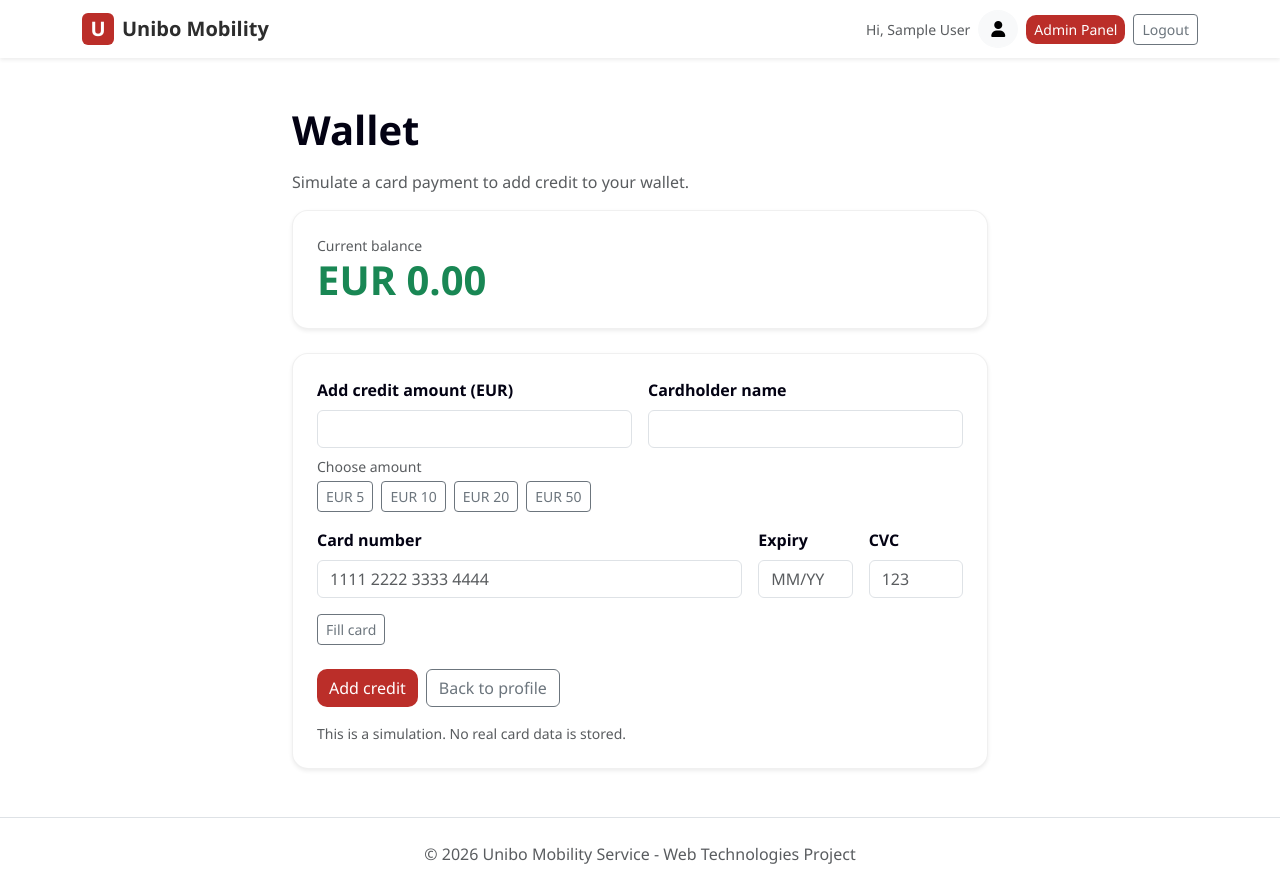
After one commit to Matte1404/Web-Technology-Project, a PHP site: page /wallet.php in a window 1280 px wide. The commit adds this page. Run offline with PHP 8.4, Linux system fonts and the light colour scheme; the visitor is signed in with stand-in values (Sample User, id 1).

Commit message:
refactoring payment method

```diff
--- a/header.php
+++ b/header.php
@@ -27,6 +27,9 @@ $userName = $isLoggedIn ? $_SESSION['user_name'] : '';
         <div class="ms-auto d-flex align-items-center gap-2">
             <?php if ($isLoggedIn): ?>
                 <span class="small text-muted d-none d-md-inline">Hi, <?php echo htmlspecialchars($userName); ?></span>
+                <?php if (!$isAdmin): ?>
+                    <a href="wallet.php" class="btn btn-outline-secondary btn-sm">Wallet</a>
+                <?php endif; ?>
                 <a href="profile.php" class="btn btn-light rounded-circle"><i class="fas fa-user"></i></a>
                 <?php if ($isAdmin): ?>
                     <a href="admin.php" class="btn btn-unibo btn-sm">Admin Panel</a>
--- a/seed.php
+++ b/seed.php
@@ -17,7 +17,7 @@ $report = [
     'rentals_skipped' => 0,
     'rentals_missing' => 0
 ];
-$requiredTables = ['users', 'vehicles', 'rentals', 'issues', 'change_log'];
+$requiredTables = ['users', 'vehicles', 'rentals', 'transactions', 'issues', 'change_log'];
 $missingTables = [];
 
 function table_exists(mysqli $conn, string $table): bool
--- /dev/null
+++ b/wallet.php
@@ -0,0 +1,176 @@
+<?php
+/** @var mysqli $conn */
+include 'db/db_config.php';
+include 'auth.php';
+
+require_login();
+
+$errors = [];
+$success = null;
+$amountInput = '';
+$cardholderInput = '';
+$expiryInput = '';
+
+$userId = (int) ($_SESSION['user_id'] ?? 0);
+
+function fetch_credit(mysqli $conn, int $userId): float
+{
+    $stmt = mysqli_prepare($conn, "SELECT credit FROM users WHERE id = ?");
+    if (!$stmt) {
+        return 0.0;
+    }
+    mysqli_stmt_bind_param($stmt, "i", $userId);
+    mysqli_stmt_execute($stmt);
+    $result = mysqli_stmt_get_result($stmt);
+    $row = $result ? mysqli_fetch_assoc($result) : null;
+    mysqli_stmt_close($stmt);
+    return isset($row['credit']) ? (float) $row['credit'] : 0.0;
+}
+
+function is_valid_expiry(string $expiry): bool
+{
+    if (!preg_match('/^(0[1-9]|1[0-2])\\/(\\d{2}|\\d{4})$/', $expiry, $matches)) {
+        return false;
+    }
+    return true;
+}
+
+$currentCredit = fetch_credit($conn, $userId);
+
+if ($_SERVER['REQUEST_METHOD'] === 'POST') {
+    $amountInput = trim($_POST['amount'] ?? '');
+    $cardholderInput = trim($_POST['cardholder'] ?? '');
+    $expiryInput = trim($_POST['expiry'] ?? '');
+    $cardNumberRaw = trim($_POST['card_number'] ?? '');
+    $cvcRaw = trim($_POST['cvc'] ?? '');
+
+    $amountValue = (float) $amountInput;
+    if ($amountInput === '' || $amountValue <= 0) {
+        $errors[] = 'Enter a valid amount.';
+    } elseif ($amountValue < 5 || $amountValue > 200) {
+        $errors[] = 'Amount must be between EUR 5 and EUR 200.';
+    }
+
+    if ($cardholderInput === '' || strlen($cardholderInput) < 3) {
+        $errors[] = 'Cardholder name is too short.';
+    }
+
+    $cardNumber = preg_replace('/\\D+/', '', $cardNumberRaw);
+    if (strlen($cardNumber) !== 16) {
+        $errors[] = 'Card number must be 16 digits.';
+    }
+
+    if (!is_valid_expiry($expiryInput)) {
+        $errors[] = 'Expiry date must be in MM/YY or MM/YYYY format.';
+    }
+
+    $cvc = preg_replace('/\\D+/', '', $cvcRaw);
+    if (strlen($cvc) < 3 || strlen($cvc) > 4) {
+        $errors[] = 'CVC must be 3 or 4 digits.';
+    }
+
+    if (!$errors) {
+        $newBalance = $currentCredit + $amountValue;
+
+        mysqli_begin_transaction($conn);
+
+        $updateOk = false;
+        $stmt = mysqli_prepare($conn, "UPDATE users SET credit = credit + ? WHERE id = ?");
+        if ($stmt) {
+            mysqli_stmt_bind_param($stmt, "di", $amountValue, $userId);
+            $updateOk = mysqli_stmt_execute($stmt);
+            mysqli_stmt_close($stmt);
+        }
+
+        $transactionOk = true;
+        $transactionStmt = mysqli_prepare($conn, "INSERT INTO transactions (user_id, type, amount, balance_after, description) VALUES (?, 'topup', ?, ?, 'Wallet credit')");
+        if ($transactionStmt) {
+            mysqli_stmt_bind_param($transactionStmt, "idd", $userId, $amountValue, $newBalance);
+            $transactionOk = mysqli_stmt_execute($transactionStmt);
+            mysqli_stmt_close($transactionStmt);
+        }
+
+        if ($updateOk && $transactionOk) {
+            mysqli_commit($conn);
+            $success = 'Wallet updated successfully.';
+            $amountInput = '';
+            $cardholderInput = '';
+            $expiryInput = '';
+            $currentCredit = $newBalance;
+        } else {
+            mysqli_rollback($conn);
+            $errors[] = 'Wallet update failed. Please try again.';
+        }
+    }
+}
+
+include 'header.php';
+?>
+
+<div class="container py-5" style="max-width: 720px;">
+    <h1 class="fw-bold mb-3">Wallet</h1>
+    <p class="text-muted">Simulate a card payment to add credit to your wallet.</p>
+
+    <div class="form-section p-4 shadow-sm mb-4">
+        <div class="small text-muted">Current balance</div>
+        <div class="display-6 fw-bold text-success">EUR <?php echo number_format($currentCredit, 2); ?></div>
+    </div>
+
+    <?php if ($success): ?>
+        <div class="alert alert-success"><?php echo htmlspecialchars($success); ?></div>
+    <?php endif; ?>
+
+    <?php if ($errors): ?>
+        <div class="alert alert-danger">
+            <?php foreach ($errors as $error): ?>
+                <div><?php echo htmlspecialchars($error); ?></div>
+            <?php endforeach; ?>
+        </div>
+    <?php endif; ?>
+
+    <div class="form-section p-4 shadow-sm">
+        <form method="post">
+            <div class="row g-3">
+                <div class="col-md-6">
+                    <label class="form-label fw-bold">Add credit amount (EUR)</label>
+                    <input type="number" id="wallet-amount" step="0.01" min="5" max="200" name="amount" class="form-control" value="<?php echo htmlspecialchars($amountInput); ?>" required>
+                    <div class="small text-muted mt-2">Choose amount</div>
+                    <div class="d-flex flex-wrap gap-2 mt-1">
+                        <button type="button" class="btn btn-outline-secondary btn-sm" onclick="document.getElementById('wallet-amount').value='5';">EUR 5</button>
+                        <button type="button" class="btn btn-outline-secondary btn-sm" onclick="document.getElementById('wallet-amount').value='10';">EUR 10</button>
+                        <button type="button" class="btn btn-outline-secondary btn-sm" onclick="document.getElementById('wallet-amount').value='20';">EUR 20</button>
+                        <button type="button" class="btn btn-outline-secondary btn-sm" onclick="document.getElementById('wallet-amount').value='50';">EUR 50</button>
+                    </div>
+                </div>
+                <div class="col-md-6">
+                    <label class="form-label fw-bold">Cardholder name</label>
+                    <input type="text" id="wallet-cardholder" name="cardholder" class="form-control" value="<?php echo htmlspecialchars($cardholderInput); ?>" required>
+                </div>
+                <div class="col-md-8">
+                    <label class="form-label fw-bold">Card number</label>
+                    <input type="text" id="wallet-card-number" name="card_number" class="form-control" placeholder="1111 2222 3333 4444" autocomplete="off" required>
+                </div>
+                <div class="col-md-2">
+                    <label class="form-label fw-bold">Expiry</label>
+                    <input type="text" id="wallet-expiry" name="expiry" class="form-control" placeholder="MM/YY" value="<?php echo htmlspecialchars($expiryInput); ?>" required>
+                </div>
+                <div class="col-md-2">
+                    <label class="form-label fw-bold">CVC</label>
+                    <input type="text" id="wallet-cvc" name="cvc" class="form-control" placeholder="123" autocomplete="off" required>
+                </div>
+            </div>
+            <?php // delete from ?>
+            <div class="d-flex flex-wrap gap-2 mt-3">
+                <button type="button" class="btn btn-outline-secondary btn-sm" onclick="document.getElementById('wallet-cardholder').value='Alex Taylor';document.getElementById('wallet-card-number').value='4111 1111 1111 1111';document.getElementById('wallet-expiry').value='12/2028';document.getElementById('wallet-cvc').value='123';">Fill card</button>
+            </div>
+            <?php // delete to ?>
+            <div class="d-flex flex-wrap gap-2 mt-4">
+                <button type="submit" class="btn btn-unibo">Add credit</button>
+                <a href="profile.php" class="btn btn-outline-secondary">Back to profile</a>
+            </div>
+        </form>
+        <p class="text-muted small mt-3 mb-0">This is a simulation. No real card data is stored.</p>
+    </div>
+</div>
+
+<?php include 'footer.php'; ?>
```
Also changed, not shown: booking.php (+72 -41 lines), db/schema.sql (+11 -0 lines), login.php (+8 -2 lines), modifications.md (+12 -2 lines), profile.php (+69 -0 lines).
